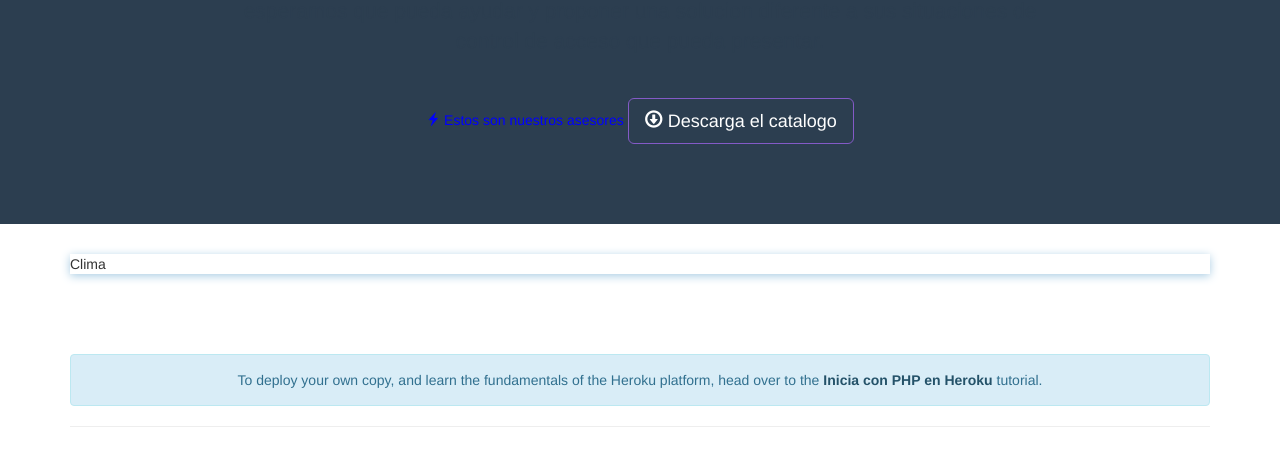
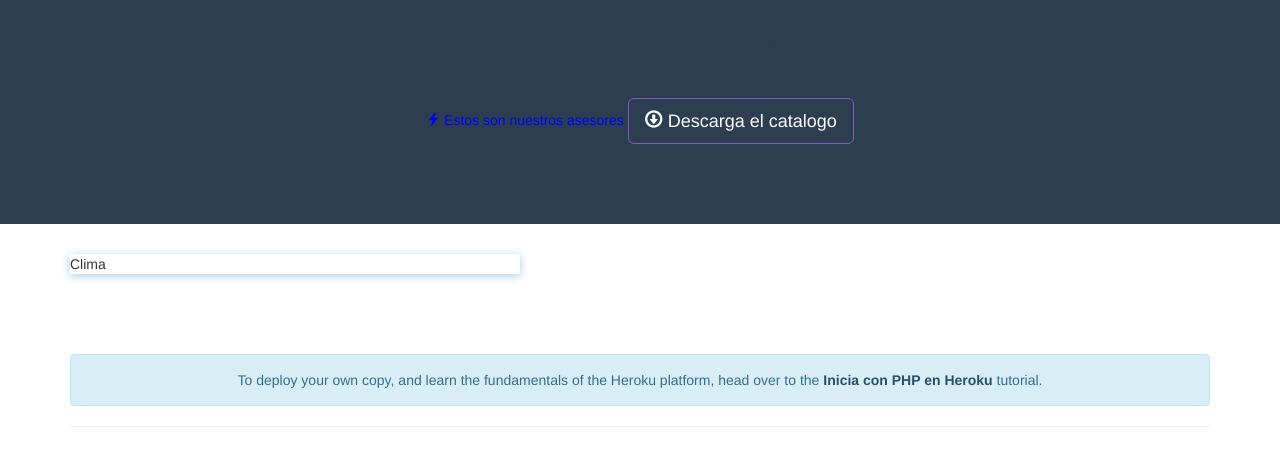
Before and after one commit to Kenmark86/app-electivamark, a PHP site: template web/views/index.twig in a window 1280 px wide. Shown: the part 673-1136 px from the top of the page. Run offline with PHP 8.4, Linux system fonts and the light colour scheme; the template is opened without the code that fills it, so the values that code supplies are empty; some libraries are stand-ins or nearby versions.

Commit message:
Update index.twig

```diff
--- a/web/views/index.twig
+++ b/web/views/index.twig
@@ -10,8 +10,8 @@
     <style>
 
     #mark{
-        width: 100%;
-        height:45px:
+        width:450px;
+        height:200px:
         background:#2471A3;
         border-radius:3;
         box-shadow:0px 2px 10px #A9CCE3;
```
